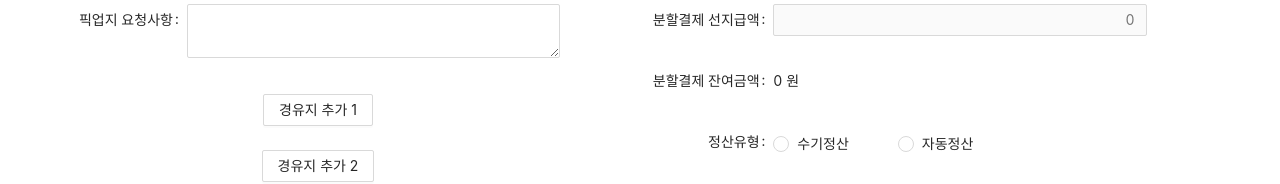
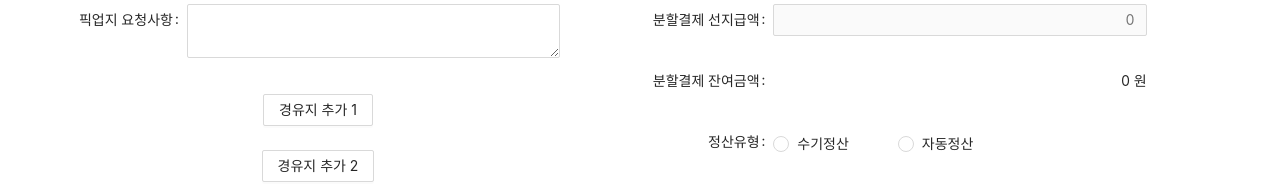
Before and after one commit to NaYeowon/roadvoy-quick, a React (Create React App) app: page /Popup in a window 1280 px wide. Shown: the part 436-620 px from the top of the page. Built offline with nearby package versions, Linux system fonts and the light colour scheme.

Commit message:
text-align 변경

```diff
--- a/src/components/Popup/Popup.css
+++ b/src/components/Popup/Popup.css
@@ -21,3 +21,7 @@
     cursor: not-allowed;
     opacity: 1;
 }
+
+.ant-form-item-control-input-content {
+    text-align: right;
+}
```
